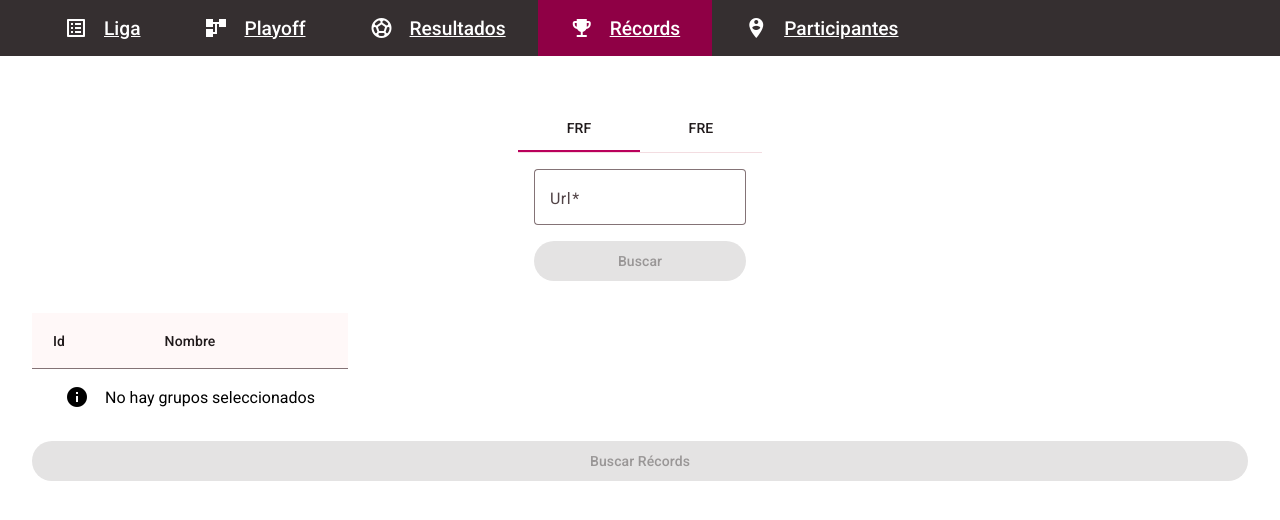
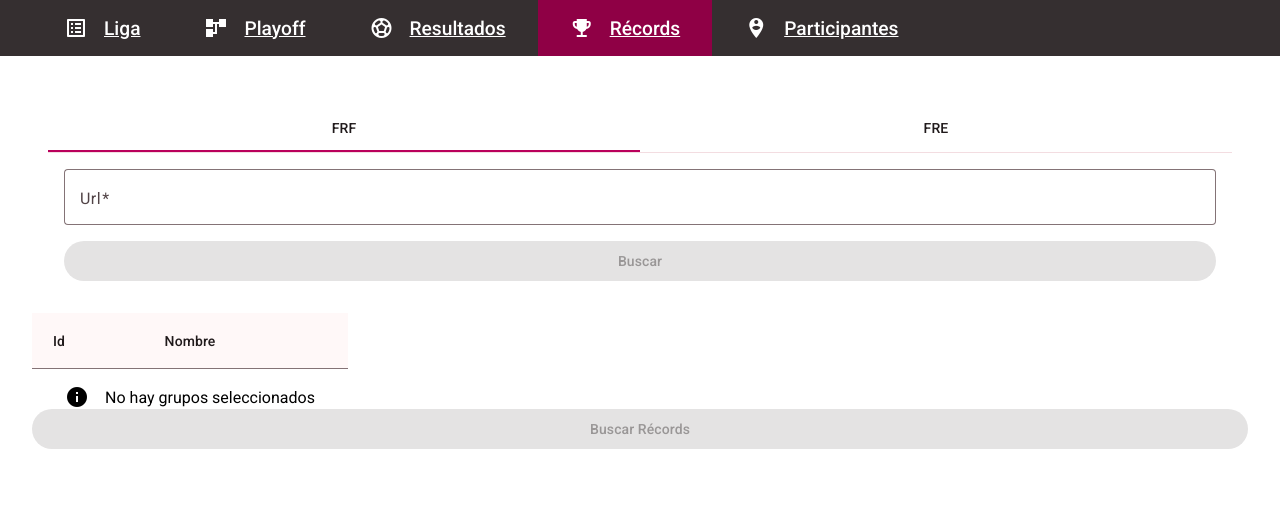
Before and after one commit to cmglez10/wiki-helper-frontend, an Angular app: page /records in a window 1280 px wide. Shown: the top 520 px of the page. Built offline with nearby package versions, Linux system fonts and the light colour scheme.

Commit message:
search styles

```diff
--- a/src/app/components/multi-search/multi-search.component.scss
+++ b/src/app/components/multi-search/multi-search.component.scss
@@ -1,8 +1,7 @@
 .CgiMultiSearch {
   &-searchContainer {
     display: flex;
-    align-items: center;
-    justify-content: center;
+    flex-direction: column;
   }
 
   &-noGroups {
--- a/src/app/components/playoff/playoff.component.scss
+++ b/src/app/components/playoff/playoff.component.scss
@@ -7,8 +7,7 @@
 
   &-searchContainer {
     display: flex;
-    align-items: center;
-    justify-content: center;
+    flex-direction: column;
   }
 
   &-loading {
--- a/src/app/components/records/records.component.scss
+++ b/src/app/components/records/records.component.scss
@@ -3,7 +3,11 @@
     display: flex;
     flex-direction: column;
     padding: 2rem;
-    gap: 2rem;
+  }
+
+  &-searchContainer {
+    display: flex;
+    flex-direction: column;
   }
 
   &-loading {
```
